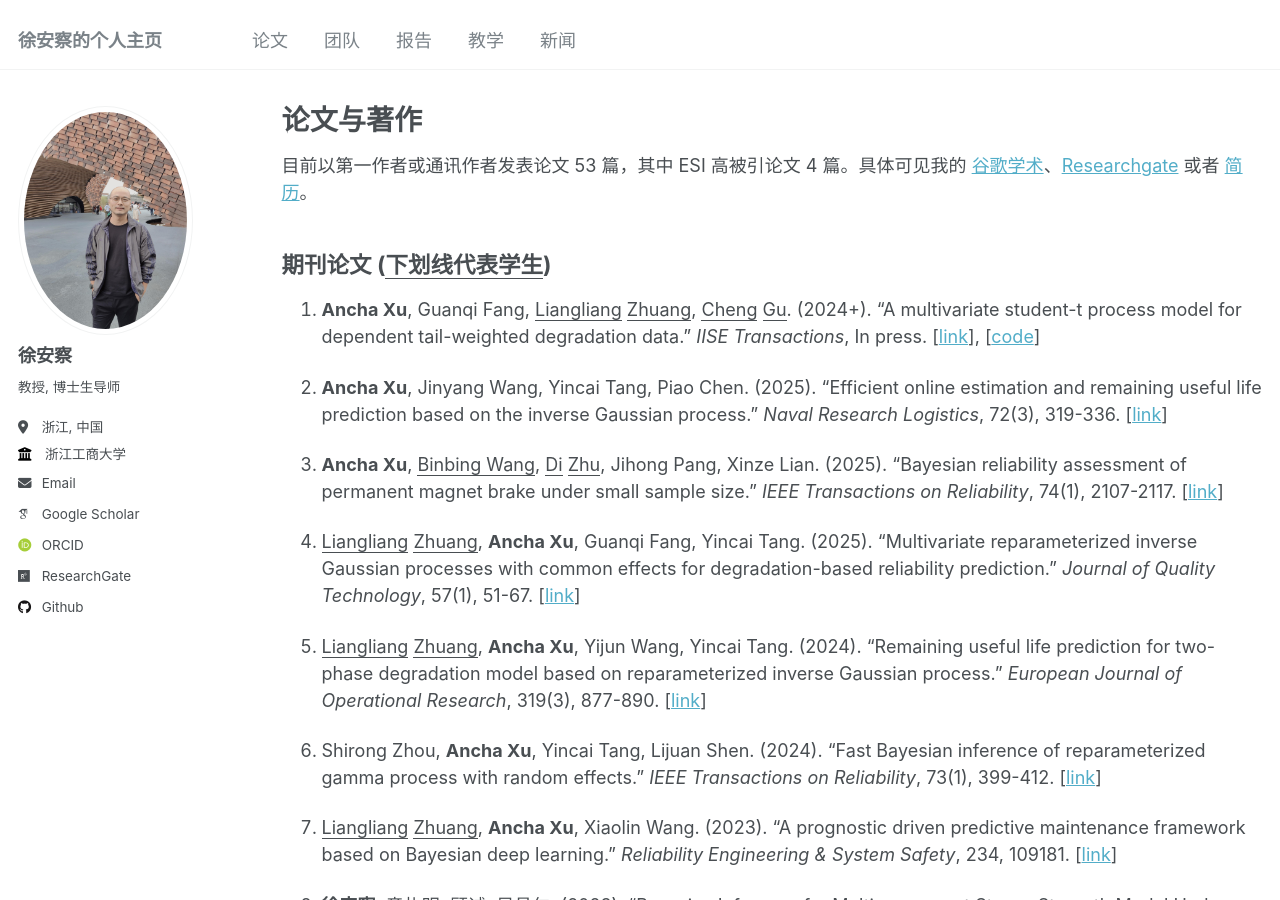
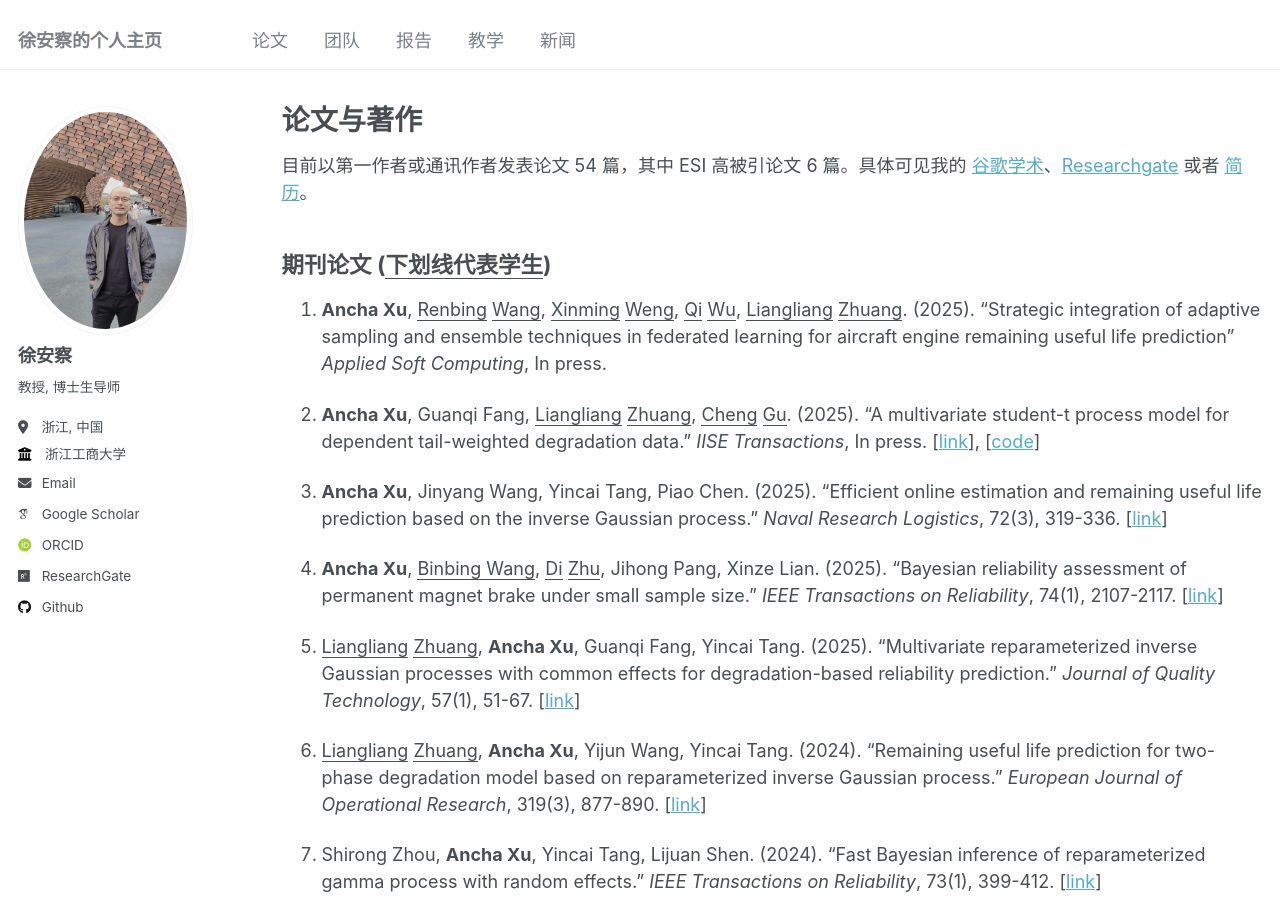
Before and after one commit to XU-ANCHA/XU-ANCHA.github.io, a Jekyll site: the page built from _pages/publications.md, in a window 1280 px wide and 900 px high. Built offline with Jekyll 4.4.1, drawn with Linux system fonts in a browser that asks for light colours; some web fonts are replaced.

Commit message:
Update publications.md

```diff
--- a/_pages/publications.md
+++ b/_pages/publications.md
@@ -5,12 +5,14 @@ permalink: /publications/
 author_profile: true
 ---
 
-目前以第一作者或通讯作者发表论文 53 篇，其中 ESI 高被引论文 4 篇。具体可见我的 <a href="{{site.author.googlescholar}}">谷歌学术</a>、<a href="{{site.author.researchgate}}">Researchgate</a> 或者
+目前以第一作者或通讯作者发表论文 54 篇，其中 ESI 高被引论文 6 篇。具体可见我的 <a href="{{site.author.googlescholar}}">谷歌学术</a>、<a href="{{site.author.researchgate}}">Researchgate</a> 或者
 <a href="https://xu-ancha.github.io/cv/">简历</a>。
 
 ## 期刊论文 (<u>下划线代表学生</u>)
 
-1. **Ancha Xu**, Guanqi Fang, <u>Liangliang</u> <u>Zhuang</u>, <u>Cheng</u> <u>Gu</u>. (2024+). "A multivariate student-t process model for dependent tail-weighted degradation data." *IISE Transactions*, In press. [<a href="https://doi.org/10.1080/24725854.2024.2389538">link</a>], [<a href="https://github.com/liangliangzhuang/multi-student-t-code">code</a>]
+1. **Ancha Xu**, <u>Renbing</u> <u>Wang</u>, <u>Xinming</u> <u>Weng</u>, <u>Qi</u> <u>Wu</u>, <u>Liangliang</u> <u>Zhuang</u>. (2025). "Strategic integration of adaptive sampling and ensemble techniques in federated learning for aircraft engine remaining useful life prediction" *Applied Soft Computing*, In press.
+
+1. **Ancha Xu**, Guanqi Fang, <u>Liangliang</u> <u>Zhuang</u>, <u>Cheng</u> <u>Gu</u>. (2025). "A multivariate student-t process model for dependent tail-weighted degradation data." *IISE Transactions*, In press. [<a href="https://doi.org/10.1080/24725854.2024.2389538">link</a>], [<a href="https://github.com/liangliangzhuang/multi-student-t-code">code</a>]
 
 1. **Ancha Xu**, Jinyang Wang, Yincai Tang, Piao Chen. (2025). "Efficient online estimation and remaining useful life prediction based on the inverse Gaussian process." *Naval Research Logistics*, 72(3), 319-336. [<a href="https://doi.org/10.1002/nav.22226">link</a>]
 
```
